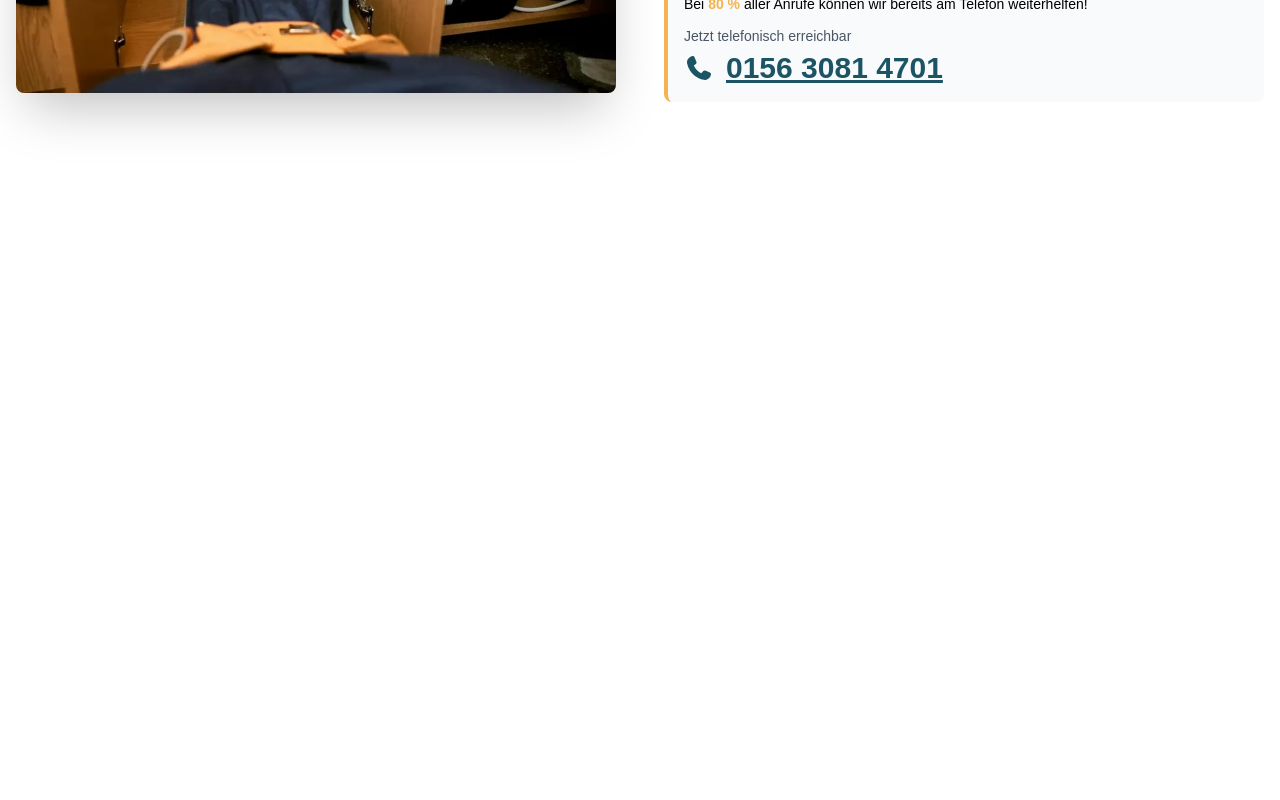
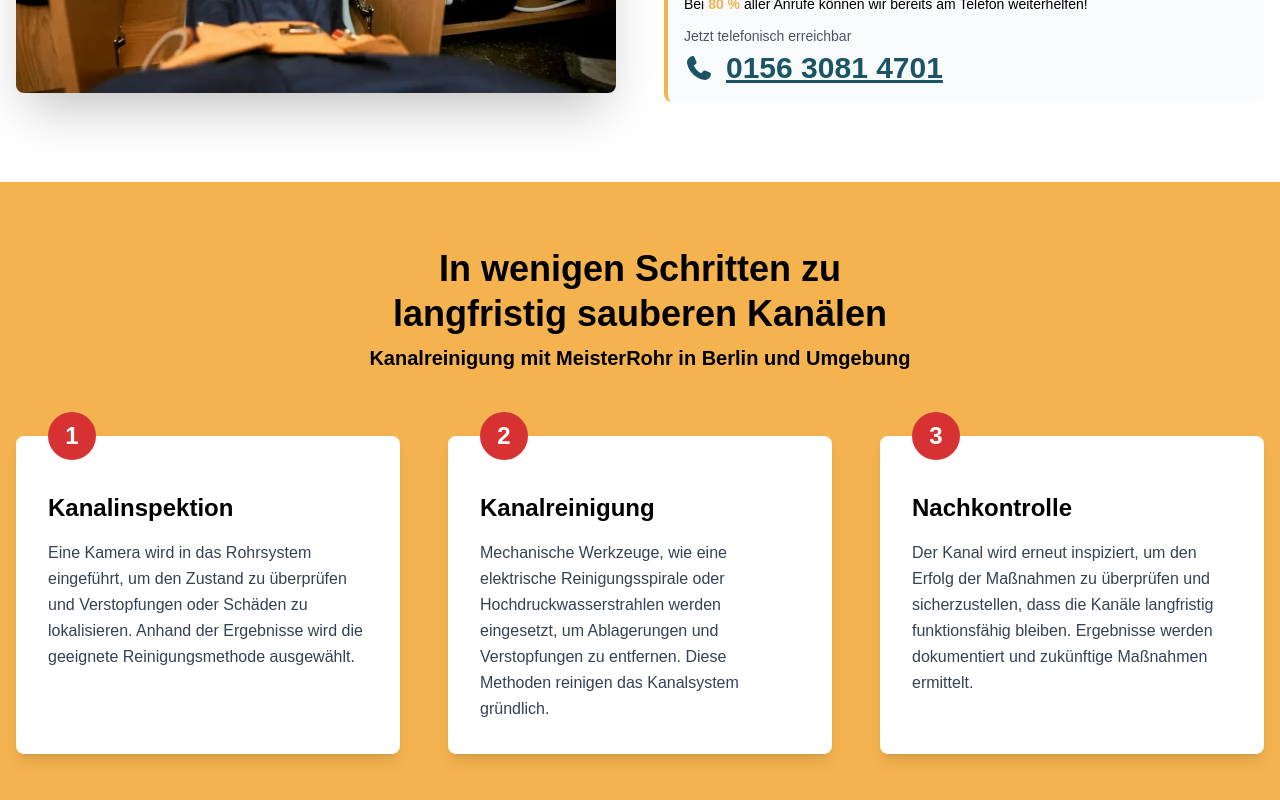
Before and after one commit to salma-halloul/PlombServices, a Next.js app: page / in a window 1280 px wide. Shown: the part 1456-2256 px from the top of the page. Before the commit the page ends 1638 px from the top, so only its background shows below. Built offline with nearby package versions, Linux system fonts and the light colour scheme.

Commit message:
add third section

```diff
--- a/src/app/page.tsx
+++ b/src/app/page.tsx
@@ -162,6 +162,82 @@ export default function Home() {
           </div>
         </div>
       </section>
+
+      {/* Section Processus avec fond jaune */}
+      <section className="py-16" style={{backgroundColor: '#f4b34f'}}>
+        <div className="container mx-auto px-4">
+
+          {/* Titre principal */}
+          <div className="text-center mb-16">
+            <h2 className="text-3xl lg:text-4xl font-bold text-black leading-tight mb-2">
+              In wenigen Schritten zu<br />
+              langfristig sauberen Kanälen
+            </h2>
+            <p className="text-md lg:text-xl text-black font-semibold">
+              Kanalreinigung mit MeisterRohr in Berlin und Umgebung
+            </p>
+          </div>
+
+          {/* Processus en 3 étapes */}
+          <div className="grid md:grid-cols-3 gap-8 lg:gap-12">
+
+            {/* Étape 1 */}
+            <div className="bg-white rounded-lg p-8 shadow-lg relative">
+              <div
+                className="absolute -top-6 left-8 w-12 h-12 rounded-full flex items-center justify-center text-white text-2xl font-bold"
+                style={{backgroundColor: '#d63231'}}
+              >
+                1
+              </div>
+              <h3 className="text-2xl font-bold text-black mt-6 mb-4">
+                Kanalinspektion
+              </h3>
+              <p className="text-gray-700 leading-relaxed">
+                Eine Kamera wird in das Rohrsystem eingeführt, um den Zustand zu überprüfen
+                und Verstopfungen oder Schäden zu lokalisieren. Anhand der Ergebnisse wird
+                die geeignete Reinigungsmethode ausgewählt.
+              </p>
+            </div>
+
+            {/* Étape 2 */}
+            <div className="bg-white rounded-lg p-8 shadow-lg relative">
+              <div
+                className="absolute -top-6 left-8 w-12 h-12 rounded-full flex items-center justify-center text-white text-2xl font-bold"
+                style={{backgroundColor: '#d63231'}}
+              >
+                2
+              </div>
+              <h3 className="text-2xl font-bold text-black mt-6 mb-4">
+                Kanalreinigung
+              </h3>
+              <p className="text-gray-700 leading-relaxed">
+                Mechanische Werkzeuge, wie eine elektrische Reinigungsspirale oder
+                Hochdruckwasserstrahlen werden eingesetzt, um Ablagerungen und Verstopfungen
+                zu entfernen. Diese Methoden reinigen das Kanalsystem gründlich.
+              </p>
+            </div>
+
+            {/* Étape 3 */}
+            <div className="bg-white rounded-lg p-8 shadow-lg relative">
+              <div
+                className="absolute -top-6 left-8 w-12 h-12 rounded-full flex items-center justify-center text-white text-2xl font-bold"
+                style={{backgroundColor: '#d63231'}}
+              >
+                3
+              </div>
+              <h3 className="text-2xl font-bold text-black mt-6 mb-4">
+                Nachkontrolle
+              </h3>
+              <p className="text-gray-700 leading-relaxed">
+                Der Kanal wird erneut inspiziert, um den Erfolg der Maßnahmen zu überprüfen
+                und sicherzustellen, dass die Kanäle langfristig funktionsfähig bleiben.
+                Ergebnisse werden dokumentiert und zukünftige Maßnahmen ermittelt.
+              </p>
+            </div>
+
+          </div>
+        </div>
+      </section>
     </div>
   );
 }
```
Also changed, not shown: src/components/Header-new.tsx (deleted).
